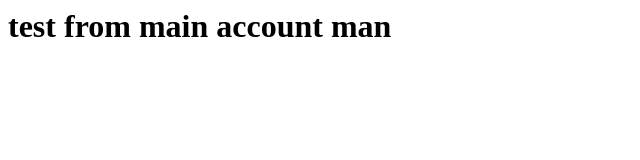
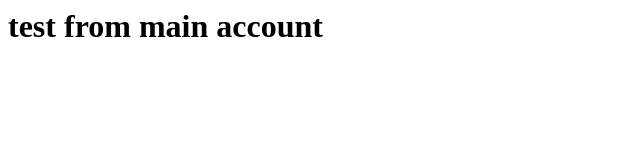
Before and after one commit to vendetta65/gitcourse, a plain HTML site: page index.html in a window 1280 px wide. Shown: the whole page, without its empty margins (0-640 px from the left). Drawn offline with Linux system fonts and the light colour scheme.

Commit message:
Update index.html

```diff
--- a/index.html
+++ b/index.html
@@ -1 +1 @@
-<h1>test from main account man</h1>
+<h1>test from main account</h1>
```
